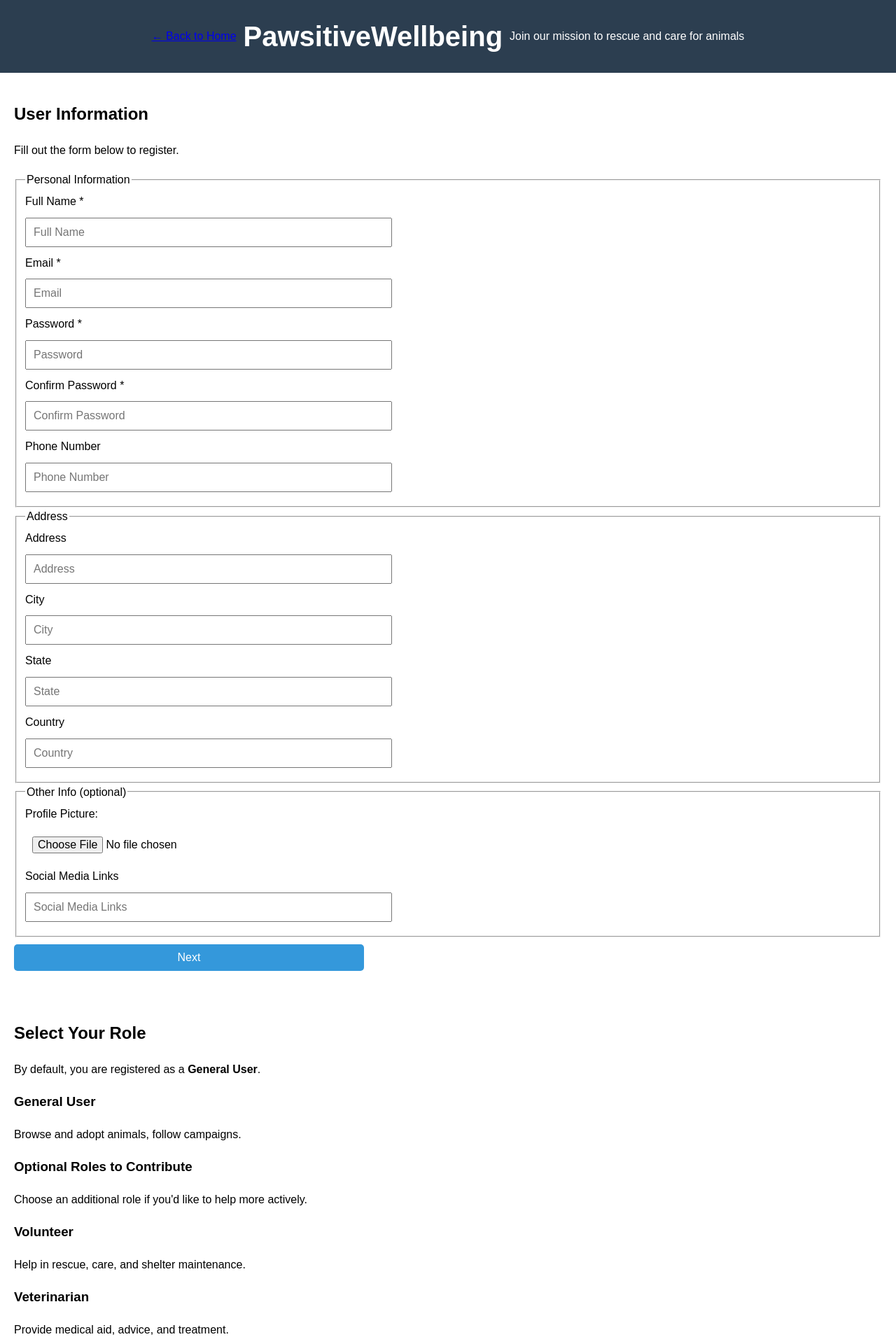
After one commit to codingmoose-dev/PawsitiveWhispers, a PHP site: page /Main/view/Register.html in a window 1280 px wide. The commit adds this page. Shown: the top 1920 px of the page at 70% size. Run offline with PHP 8.4, Linux system fonts and the light colour scheme.

Commit message:
feat: Restructure registration forms with dynamic layout and user context

```diff
--- /dev/null
+++ b/Main/js/formRegistrationHandler.js
@@ -0,0 +1,174 @@
+let currentStep = 1;
+let selectedRole = "general";
+
+// Show the specified step and hide others
+function goToStep(step) {
+  document.querySelectorAll(".step").forEach(s => s.classList.remove("active"));
+  const target = document.getElementById("step" + step);
+  if (target) target.classList.add("active");
+  currentStep = step;
+}
+
+// Validate Step 1 inputs before moving on
+function validateStep1() {
+  const form = document.getElementById('registrationForm');
+  const fullName = form.FullName.value.trim();
+  const email = form.Email.value.trim();
+  const password = form.Password.value;
+  const confirmPassword = form.ConfirmPassword.value;
+
+  if (!fullName) {
+    alert('Please enter your full name.');
+    return false;
+  }
+  if (!email) {
+    alert('Please enter your email.');
+    return false;
+  }
+  if (!/^\S+@\S+\.\S+$/.test(email)) {
+    alert('Please enter a valid email address.');
+    return false;
+  }
+  if (!password) {
+    alert('Please enter a password.');
+    return false;
+  }
+  if (password !== confirmPassword) {
+    alert('Passwords do not match.');
+    return false;
+  }
+  return true;
+}
+
+// Step 1 Next button
+const step1NextBtn = document.getElementById('step1NextBtn');
+step1NextBtn.addEventListener('click', () => {
+  if (validateStep1()) {
+    goToStep(2);
+  }
+});
+
+const roleCards = document.querySelectorAll(".flip-card");
+const roleNextBtn = document.getElementById("roleNextBtn");
+const roleBackBtn = document.getElementById("roleBackBtn");
+
+// Role card selection
+roleCards.forEach(card => {
+  card.addEventListener("click", () => {
+    roleCards.forEach(c => {
+      c.classList.remove("selected");
+      c.setAttribute("aria-pressed", "false");
+    });
+    card.classList.add("selected");
+    card.setAttribute("aria-pressed", "true");
+    selectedRole = card.dataset.role;
+    document.getElementById("selectedRoleInput").value = capitalizeFirstLetter(selectedRole);
+    roleNextBtn.disabled = false;
+  });
+});
+
+// On page load - enable continue if default role selected
+window.addEventListener("DOMContentLoaded", () => {
+  const defaultSelected = document.querySelector(".flip-card.selected");
+  if (defaultSelected) {
+    selectedRole = defaultSelected.dataset.role;
+    if (selectedRole === "general") {
+      roleNextBtn.disabled = false;
+    }
+  }
+});
+
+// Step 2 Continue button
+roleNextBtn.addEventListener("click", () => {
+  if (selectedRole === "general") {
+    goToStep(4);
+  } else {
+    if (!document.getElementById("step3")) {
+      const step4 = document.getElementById("step4");
+      const step3 = document.createElement("section");
+      step3.id = "step3";
+      step3.className = "step";
+      step3.innerHTML = `
+        <h2 id="formTitle">Role Details</h2>
+        <div id="roleFormContainer"></div>
+        <button type="button" id="step3BackBtn">Back</button>
+        <button type="button" id="step3NextBtn">Next</button>
+      `;
+      step4.parentNode.insertBefore(step3, step4);
+
+      loadRoleForm(selectedRole);
+
+      // Step 3 Back button — RESET role to general and remove step 3
+      document.getElementById("step3BackBtn").addEventListener("click", () => {
+        const step3 = document.getElementById("step3");
+        if (step3) step3.remove();
+
+        // Reset role to default
+        selectedRole = "general";
+        document.getElementById("selectedRoleInput").value = "General";
+
+        // Visually select general card
+        roleCards.forEach(c => {
+          c.classList.remove("selected");
+          c.setAttribute("aria-pressed", "false");
+        });
+        const generalCard = document.querySelector('.flip-card[data-role="general"]');
+        generalCard.classList.add("selected");
+        generalCard.setAttribute("aria-pressed", "true");
+
+        roleNextBtn.disabled = false;
+        goToStep(2);
+      });
+
+      document.getElementById("step3NextBtn").addEventListener("click", () => goToStep(4));
+    } else {
+      loadRoleForm(selectedRole);
+    }
+    goToStep(3);
+  }
+});
+
+// Step 2 Back button
+roleBackBtn.addEventListener("click", () => {
+  goToStep(1);
+});
+
+// Step 4 Back button
+document.getElementById("preferencesBackBtn").addEventListener("click", () => {
+  if (selectedRole === "general") {
+    goToStep(2);
+  } else {
+    goToStep(3);
+  }
+});
+
+// Load role-specific form HTML dynamically
+function loadRoleForm(role) {
+  const allowedRoles = ["volunteer", "veterinarian", "benefactor"];
+  if (!allowedRoles.includes(role)) {
+    document.getElementById("roleFormContainer").innerHTML = `<p style="color:red;">Invalid role selected.</p>`;
+    return;
+  }
+  const titles = {
+    volunteer: "Volunteer Details",
+    veterinarian: "Veterinarian Details",
+    benefactor: "Benefactor Details"
+  };
+  document.getElementById("formTitle").textContent = titles[role] || "Role Details";
+
+  fetch(`RegistrationForms/${role}Form.html`)
+    .then(res => {
+      if (!res.ok) throw new Error('Network response was not ok');
+      return res.text();
+    })
+    .then(html => {
+      document.getElementById("roleFormContainer").innerHTML = html;
+    })
+    .catch(() => {
+      document.getElementById("roleFormContainer").innerHTML = `<p style="color:red;">Error loading form for ${role}</p>`;
+    });
+}
+
+function capitalizeFirstLetter(role) {
+  return role.charAt(0).toUpperCase() + role.slice(1);
+}
--- a/Main/view/Homepage.html
+++ b/Main/view/Homepage.html
@@ -28,7 +28,7 @@
                 <li class="nav-item"><a class="nav-link" href="#about">About Us</a></li>
                 <li class="nav-item"><a class="nav-link" href="#contact">Contact</a></li>
                 <li class="nav-item"><a class="nav-link" href="SignIn.php">Sign In</a></li>
-                <li class="nav-item"><a class="nav-link" href="UserCategory.html">Create Account</a></li>
+                <li class="nav-item"><a class="nav-link" href="Register.html">Create Account</a></li>
                 <li class="nav-item"><a class="nav-link" href="SignIn.php">Adopt</a></li>
                 </ul>
             </div>
--- /dev/null
+++ b/Main/view/Register.html
@@ -0,0 +1,145 @@
+<!DOCTYPE html>
+<html lang="en">
+<head>
+  <meta charset="UTF-8" />
+  <meta name="viewport" content="width=device-width, initial-scale=1.0" />
+  <title>Register | PawsitiveWellbeing</title>
+  <link rel="stylesheet" href="/PawsitiveWellbeing/Main/css/RegistrationStyle.css" />
+  <link rel="stylesheet" href="/PawsitiveWellbeing/Main/css/Style.css" />
+</head>
+<body>
+  <header>
+    <div class="header-container">
+      <a href="Homepage.html" class="back-link">&larr; Back to Home</a>
+      <div class="title-content">
+        <h1>PawsitiveWellbeing</h1>
+        <p>Join our mission to rescue and care for animals</p>
+      </div>
+    </div>
+  </header>
+
+  <main>
+    <form id="registrationForm" method="POST" action="/submit-registration" novalidate>
+
+      <!-- Step 1: User Information -->
+      <section id="step1" class="step active">
+        <h2>User Information</h2>
+        <p>Fill out the form below to register.</p>
+
+        <fieldset>
+          <legend>Personal Information</legend>
+          <label for="fullName">Full Name *</label>
+          <input id="fullName" name="FullName" type="text" placeholder="Full Name" required />
+
+          <label for="email">Email *</label>
+          <input id="email" name="Email" type="email" placeholder="Email" required />
+
+          <label for="password">Password *</label>
+          <input id="password" name="Password" type="password" placeholder="Password" required />
+
+          <label for="confirmPassword">Confirm Password *</label>
+          <input id="confirmPassword" name="ConfirmPassword" type="password" placeholder="Confirm Password" required />
+
+          <label for="phoneNumber">Phone Number</label>
+          <input id="phoneNumber" name="PhoneNumber" type="tel" placeholder="Phone Number" />
+        </fieldset>
+
+        <fieldset>
+          <legend>Address</legend>
+          <label for="address">Address</label>
+          <input id="address" name="Address" type="text" placeholder="Address" />
+
+          <label for="city">City</label>
+          <input id="city" name="City" type="text" placeholder="City" />
+
+          <label for="state">State</label>
+          <input id="state" name="State" type="text" placeholder="State" />
+
+          <label for="country">Country</label>
+          <input id="country" name="Country" type="text" placeholder="Country" />
+        </fieldset>
+
+        <fieldset>
+          <legend>Other Info (optional)</legend>
+          <label for="profilePicture">Profile Picture:</label>
+          <input id="profilePicture" type="file" name="ProfilePicture" accept="image/*" />
+
+          <label for="socialMediaLinks">Social Media Links</label>
+          <input id="socialMediaLinks" name="SocialMediaLinks" type="text" placeholder="Social Media Links" />
+        </fieldset>
+
+        <button type="button" id="step1NextBtn">Next</button>
+      </section>
+
+      <!-- Step 2: Role Selection -->
+      <section id="step2" class="step">
+        <h2>Select Your Role</h2>
+        <p class="info-text">By default, you are registered as a <strong>General User</strong>.</p>
+        <input type="hidden" name="Role" id="selectedRoleInput" value="General" />
+
+        <div class="role-default">
+          <div class="flip-card selected" data-role="general" tabindex="0" role="button" aria-pressed="true">
+            <div class="flip-card-inner">
+              <div class="flip-card-front"><h3>General User</h3></div>
+              <div class="flip-card-back"><p>Browse and adopt animals, follow campaigns.</p></div>
+            </div>
+          </div>
+        </div>
+
+        <h3 class="optional-role-heading">Optional Roles to Contribute</h3>
+        <p class="info-text">Choose an additional role if you'd like to help more actively.</p>
+
+        <div class="role-options">
+          <div class="flip-card" data-role="volunteer" tabindex="0" role="button" aria-pressed="false">
+            <div class="flip-card-inner">
+              <div class="flip-card-front"><h3>Volunteer</h3></div>
+              <div class="flip-card-back"><p>Help in rescue, care, and shelter maintenance.</p></div>
+            </div>
+          </div>
+          <div class="flip-card" data-role="veterinarian" tabindex="0" role="button" aria-pressed="false">
+            <div class="flip-card-inner">
+              <div class="flip-card-front"><h3>Veterinarian</h3></div>
+              <div class="flip-card-back"><p>Provide medical aid, advice, and treatment.</p></div>
+            </div>
+          </div>
+          <div class="flip-card" data-role="benefactor" tabindex="0" role="button" aria-pressed="false">
+            <div class="flip-card-inner">
+              <div class="flip-card-front"><h3>Benefactor</h3></div>
+              <div class="flip-card-back"><p>Support with donations and sponsorships.</p></div>
+            </div>
+          </div>
+        </div>
+        <button type="button" id="roleNextBtn">Continue</button>
+        <button type="button" id="roleBackBtn">Back</button>
+      </section>
+
+      <!-- Step 3: Role Details (dynamically inserted) -->
+
+      <!-- Step 4: Notification Preferences -->
+      <section id="step4" class="step">
+        <h2>Preferences</h2>
+        <fieldset>
+          <legend>Location Preferences</legend>
+          <label><input type="checkbox" name="LocationEnabled" /> Enable Location</label><br />
+        </fieldset>
+        <fieldset>
+          <legend>Preferences</legend>
+          <label><input type="checkbox" name="AdoptionNotifications" /> Adoption Notifications</label><br />
+          <label><input type="checkbox" name="DonationCampaignNotifications" /> Campaign Notifications</label><br />
+          <label><input type="checkbox" name="NewsletterSubscription" /> Subscribe to Newsletter</label><br />
+        </fieldset>
+        <button type="submit">Register</button>
+        <button type="button" id="preferencesBackBtn">Back</button>
+      </section>
+
+    </form>
+  </main>
+
+  <footer>
+    <p>&copy; 2024 PawsitiveWellbeing. All rights reserved.</p>
+  </footer>
+
+  <script src="/PawsitiveWellbeing/Main/js/formRegistrationHandler.js"></script>
+
+</body>
+</html>
--- a/Main/view/SignIn.php
+++ b/Main/view/SignIn.php
@@ -31,7 +31,7 @@ include '../control/SignInController.php';
 
         <!-- Footer Links -->
         <div class="form-footer">
-          <p>Don't have an account? <a href="UserCategory.html">Sign Up</a></p>
+          <p>Don't have an account? <a href="Register.html">Sign Up</a></p>
 
           <!-- Error Message -->
           <?php if (isset($_GET['error'])): ?>
```
Also changed, not shown: Main/view/RegistrationForms/BenefactorForm.html (added, +55 -0 lines), Main/view/RegistrationForms/VeterinarianForm.html (added, +46 -0 lines), Main/view/RegistrationForms/VolunteerForm.html (added, +53 -0 lines).
